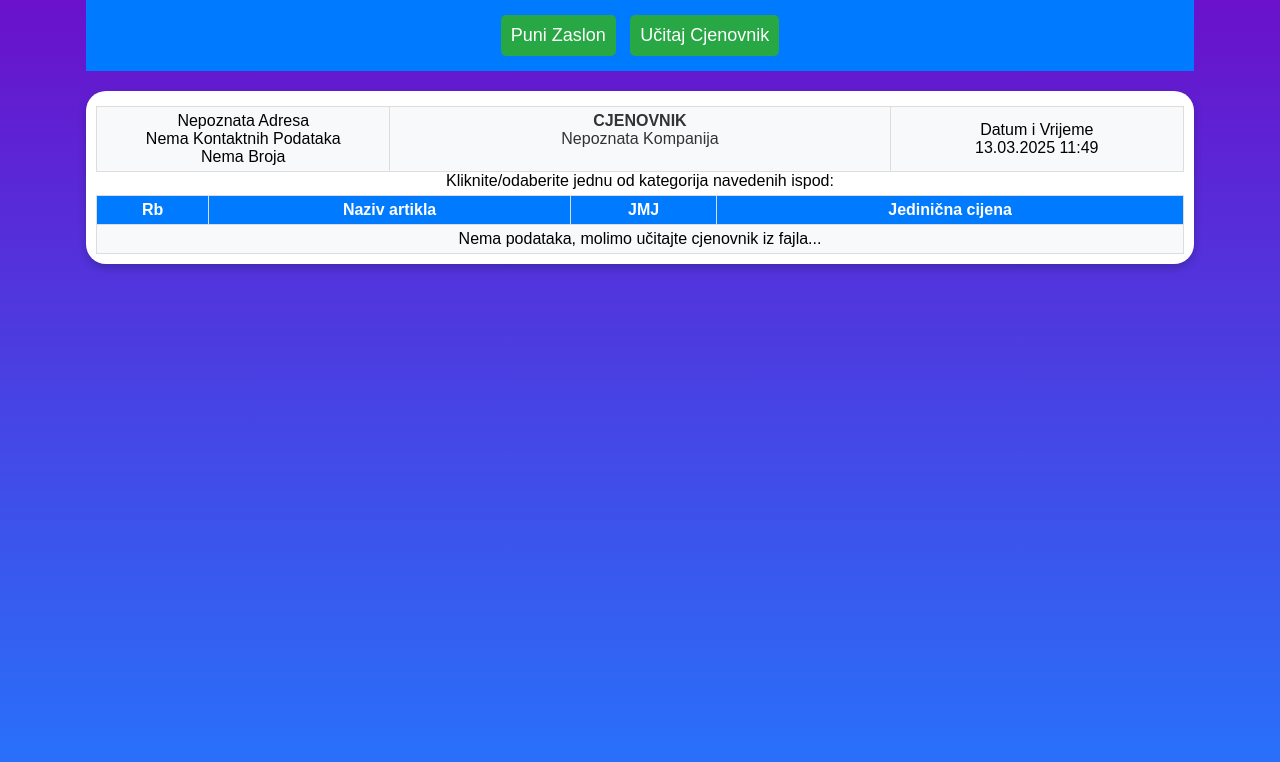
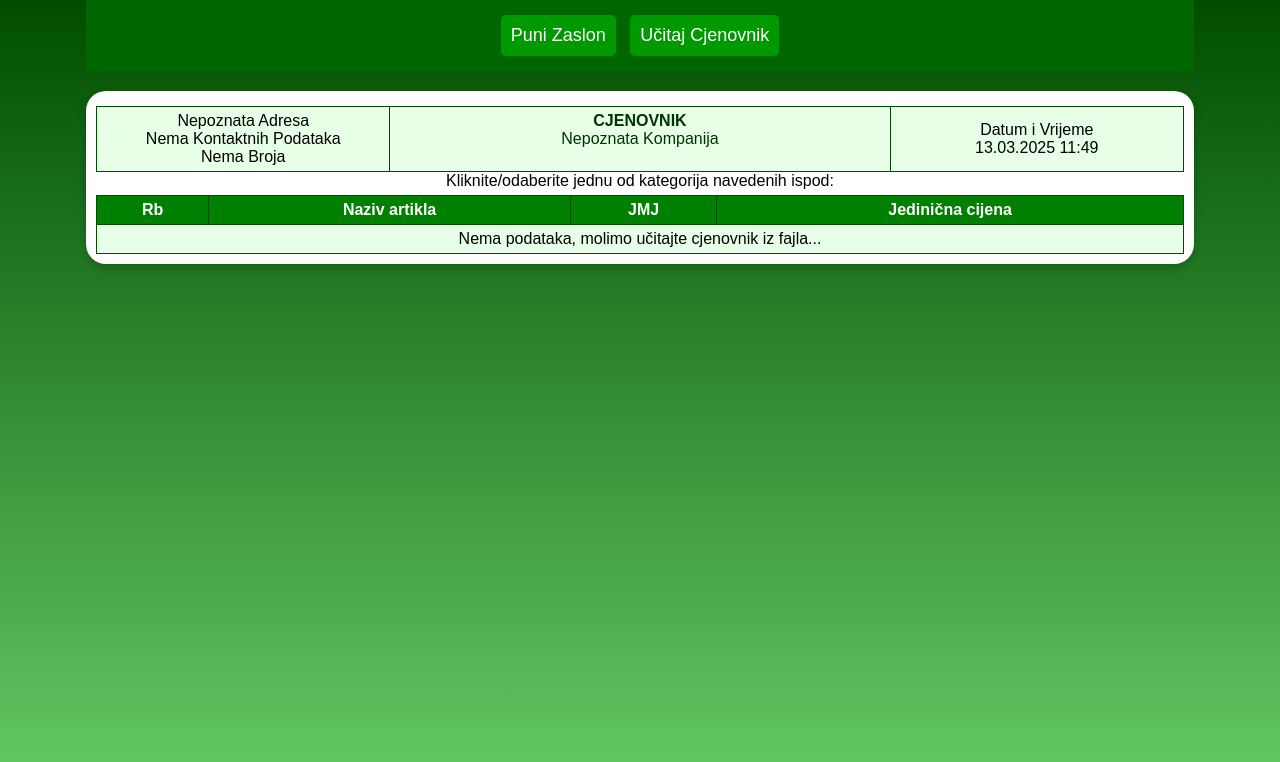
Before and after one commit to blackarrow20/cjenovnik, a plain HTML site: page start.html in a window 1280 px wide. Drawn offline with Linux system fonts and the light colour scheme.

Commit message:
Switch to greenish theme

```diff
--- a/start.html
+++ b/start.html
@@ -8,14 +8,15 @@
     <style>
         body {
             font-family: Arial, sans-serif;
-            background: linear-gradient(to bottom, #6a11cb, #2575fc);
+            background: linear-gradient(to bottom, #004d00, #66cc66);
             margin: 0;
             text-align: center;
             overflow: hidden; /* Prevent scrollbars */
+            color: black;
         }
         #controls {
             padding: 10px;
-            background: #007bff;
+            background: #006600;
             width: 85%;
             color: white;
         }
@@ -28,13 +29,18 @@
         }
         .button_simple {
             font-size: inherit;
+            background-color: #66cc66;
+            color: black;
         }
         .button_chosen {
             font-size: inherit;
-			background-color: #ccccff;
+            background-color: #339933;
+            color: white;
         }
-        #loadPricing { background: #28a745; color: white; }
-        #fullScreen { background: #28a745; color: white; }
+        #loadPricing, #fullScreen {
+            background: #009900;
+            color: white;
+        }
         #priceContainer {
             background: white;
             margin: 20px auto;
@@ -51,24 +57,23 @@
             margin-top: 5px;
         }
         th, td {
-            border: 1px solid #ddd;
+            border: 1px solid #004d00;
             padding: 5px;
         }
         th {
-            background: #007bff;
+            background: #008000;
             color: white;
         }
         td {
-            background: #f8f9fa;
+            background: #e6ffe6;
+            color: black;
         }
         #companyDetails {
-            color: #333;
+            color: #003300;
         }
-        /* Full-screen adjustments */
         .fullscreen #controls {
             display: none; /* Hide the controls when in full-screen mode */
         }
-        /* Centering content vertically */
         #content {
             height: 100vh;
             display: flex;
@@ -86,7 +91,6 @@
         <button id="loadPricing" style="font-size: 18px;">Učitaj Cjenovnik</button>
         <input type="file" id="fileInput" accept=".txt" style="display:none;">
     </div>
-
     <div id="priceContainer">
         <table cellspacing="0" cellpadding="0" border="0" width="95%">
             <tr>
```
Also changed, not shown: Slike/greenish.PNG (added), cijene.txt. Lines whose indentation alone changed are shown as unchanged.
